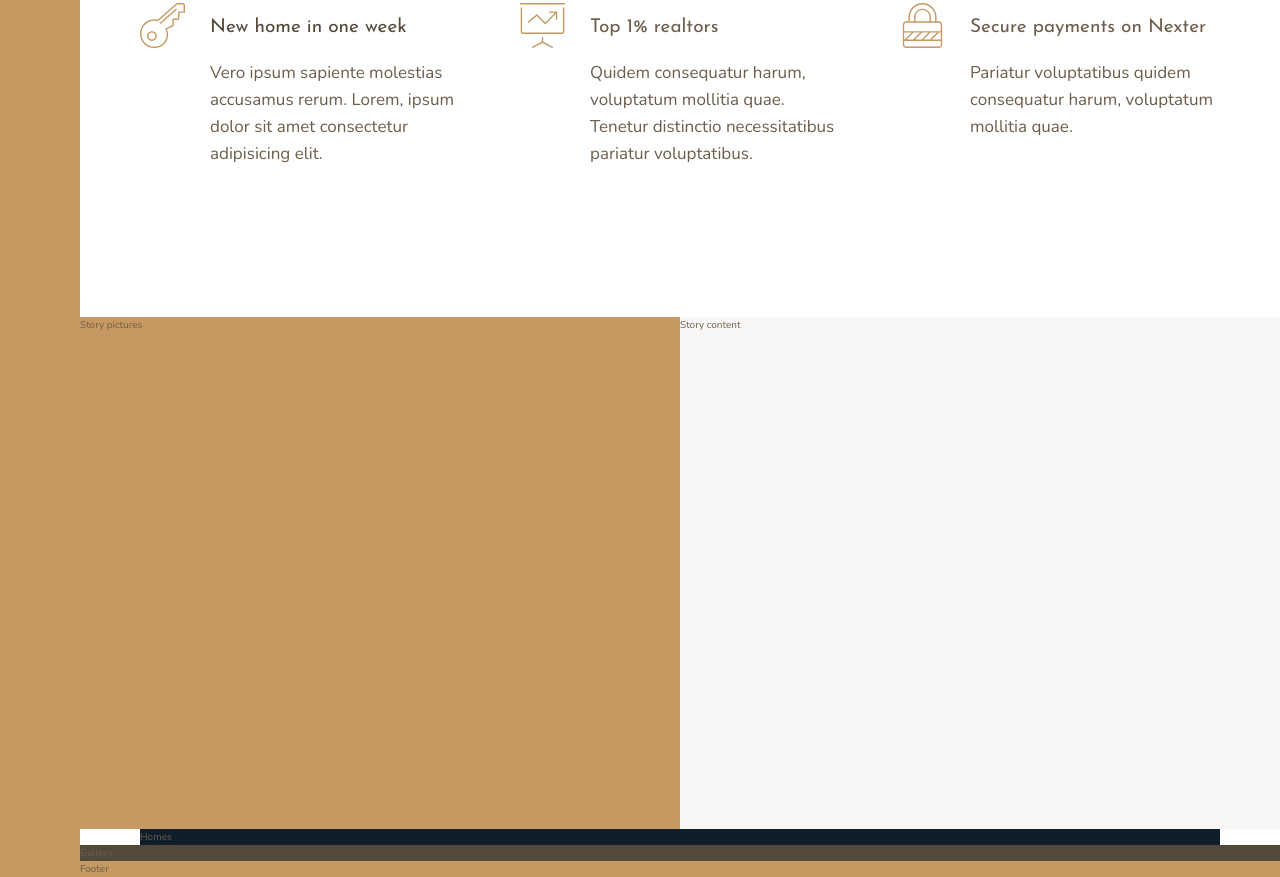
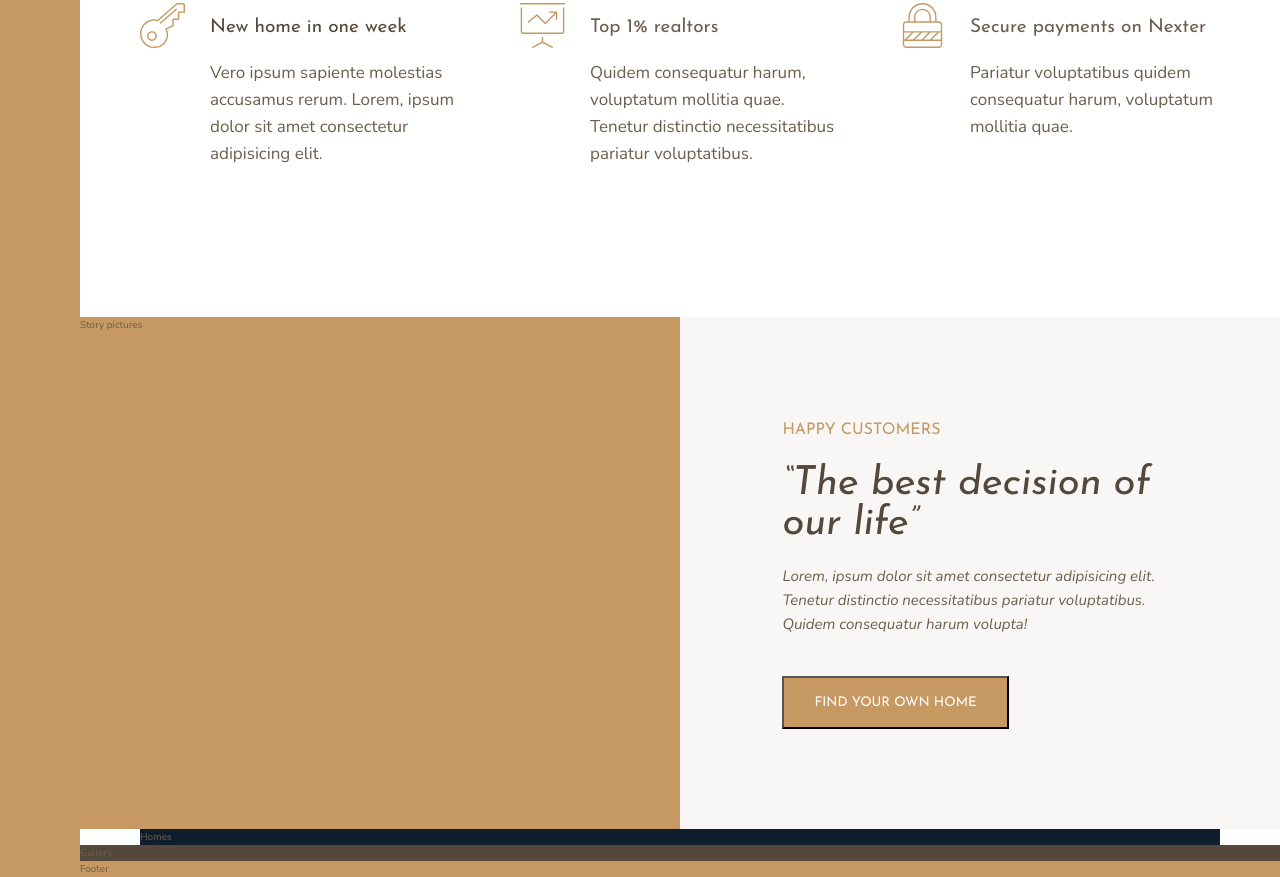
Before and after one commit to TudorTacal/nexter-css-grid, a website: page index.html in a window 1280 px wide. Shown: the part 991-1868 px from the top of the page. Drawn offline with nearby package versions, Linux system fonts and the light colour scheme.

Commit message:
Start building the story section

```diff
--- a/index.html
+++ b/index.html
@@ -1,13 +1,16 @@
 <!DOCTYPE html>
 <html lang="en">
   <head>
-        <meta charset="UTF-8">
-        <meta name="viewport" content="width=device-width, initial-scale=1.0">
-        <meta http-equiv="X-UA-Compatible" content="ie=edge">
+    <meta charset="UTF-8" />
+    <meta name="viewport" content="width=device-width, initial-scale=1.0" />
+    <meta http-equiv="X-UA-Compatible" content="ie=edge" />
 
-        <link href="https://fonts.googleapis.com/css?family=Josefin+Sans:300,400,400i|Nunito:300,300i" rel="stylesheet">
-        <link rel="stylesheet" href="css/style.css">
-        <link rel="shortcut icon" type="image/png" href="img/favicon.png">
+    <link
+      href="https://fonts.googleapis.com/css?family=Josefin+Sans:300,400,400i|Nunito:300,300i"
+      rel="stylesheet"
+    />
+    <link rel="stylesheet" href="css/style.css" />
+    <link rel="shortcut icon" type="image/png" href="img/favicon.png" />
 
     <title>nexter &mdash; your home, your freedom</title>
   </head>
@@ -31,7 +34,8 @@
         </svg>
         <h4 class="heading-4 heading-4--dark">World's best luxury homes</h4>
         <p class="feature__text">
-                    Lorem, ipsum dolor sit amet consectetur adipisicing elit. Tenetur distinctio necessitatibus pariatur voluptatibus.
+          Lorem, ipsum dolor sit amet consectetur adipisicing elit. Tenetur
+          distinctio necessitatibus pariatur voluptatibus.
         </p>
       </div>
       <div class="feature">
@@ -40,7 +44,8 @@
         </svg>
         <h4 class="heading-4 heading-4--dark">Only the best properties</h4>
         <p class="feature__text">
-                    Voluptatum mollitia quae. Vero ipsum sapiente molestias accusamus rerum sed a eligendi aut quia.
+          Voluptatum mollitia quae. Vero ipsum sapiente molestias accusamus
+          rerum sed a eligendi aut quia.
         </p>
       </div>
       <div class="feature">
@@ -49,7 +54,8 @@
         </svg>
         <h4 class="heading-4 heading-4--dark">All homes in top locations</h4>
         <p class="feature__text">
-                    Tenetur distinctio necessitatibus pariatur voluptatibus quidem consequatur harum.
+          Tenetur distinctio necessitatibus pariatur voluptatibus quidem
+          consequatur harum.
         </p>
       </div>
       <div class="feature">
@@ -58,7 +64,8 @@
         </svg>
         <h4 class="heading-4 heading-4--dark">New home in one week</h4>
         <p class="feature__text">
-                    Vero ipsum sapiente molestias accusamus rerum. Lorem, ipsum dolor sit amet consectetur adipisicing elit.
+          Vero ipsum sapiente molestias accusamus rerum. Lorem, ipsum dolor sit
+          amet consectetur adipisicing elit.
         </p>
       </div>
       <div class="feature">
@@ -67,7 +74,8 @@
         </svg>
         <h4 class="heading-4">Top 1% realtors</h4>
         <p class="feature__text">
-                    Quidem consequatur harum, voluptatum mollitia quae. Tenetur distinctio necessitatibus pariatur voluptatibus.
+          Quidem consequatur harum, voluptatum mollitia quae. Tenetur distinctio
+          necessitatibus pariatur voluptatibus.
         </p>
       </div>
       <div class="feature">
@@ -76,7 +84,8 @@
         </svg>
         <h4 class="heading-4">Secure payments on Nexter</h4>
         <p class="feature__text">
-                    Pariatur voluptatibus quidem consequatur harum, voluptatum mollitia quae.
+          Pariatur voluptatibus quidem consequatur harum, voluptatum mollitia
+          quae.
         </p>
       </div>
     </div>
@@ -86,7 +95,14 @@
     </div>
 
     <div class="story__content">
-            Story content
+      <h3 class="heading-3">Happy Customers</h3>
+      <h2 class="heading-2 heading-2--dark">&ldquo;The best decision of our life&rdquo;</h2>
+      <p class="story__text">
+        Lorem, ipsum dolor sit amet consectetur adipisicing elit. Tenetur
+        distinctio necessitatibus pariatur voluptatibus. Quidem consequatur
+        harum volupta!
+      </p>
+      <button class="btn">Find your own home</button>
     </div>
 
     <section class="homes">
--- a/sass/_story.scss
+++ b/sass/_story.scss
@@ -7,5 +7,21 @@
   &__content {
     background-color: $color-grey-light-1;
     grid-column: col-start 5 / full-end;
+
+    padding: 6rem 8vw;
+    // display: flex;
+    // flex-direction: column;
+    // justify-content: center;
+    // align-items: flex-start;
+
+    display: grid;
+    align-content: center;
+    justify-items: start;
+  }
+
+  &__text {
+    font-size: 1.5rem;
+    font-style: italic;
+    margin-bottom: 4rem;
   }
 }
--- a/sass/_typography.scss
+++ b/sass/_typography.scss
@@ -10,12 +10,19 @@
 
 .heading-2 {
   @extend %heading;
-
+  font-size: 4rem;
+  font-style: italic;
+  line-height: 1;
+  padding: 2rem 0;
+  &--light { color: $color-grey-light-1; }
+  &--dark { color: $color-grey-dark-1; }
 }
 
 .heading-3 {
   @extend %heading;
-
+  font-size: 1.6rem;
+  color: $color-primary;
+  text-transform: uppercase;
 }
 
 .heading-4 {
@@ -24,6 +31,24 @@
 
   &--light { color: $color-grey-light-1; }
   &--dark { color: $color-grey-dark-1; }
+}
 
+.btn {
+  background-color: $color-primary;
+  color: #fff;
+  border-radius: 0;
+  font-family: $font-display;
+  text-transform: uppercase;
+  padding: 1.8rem 3rem;
+  cursor: pointer;
+  transition: all .2s;
 
+  &:hover {
+    background-color: $color-primary-dark;
+  }
 }
+
+.mb-sm { margin-bottom: 2rem; }
+.mb-md { margin-bottom: 3rem; }
+.mb-ld { margin-bottom: 4rem; }
+.mb-hg { margin-bottom: 8rem; }
```
Also changed, not shown: css/style.css. Lines whose indentation alone changed are shown as unchanged.
